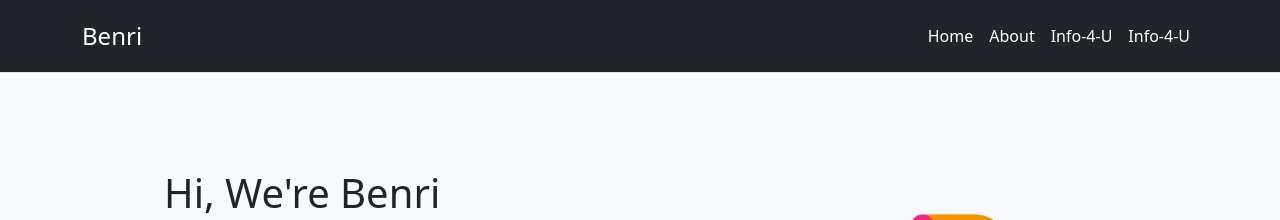
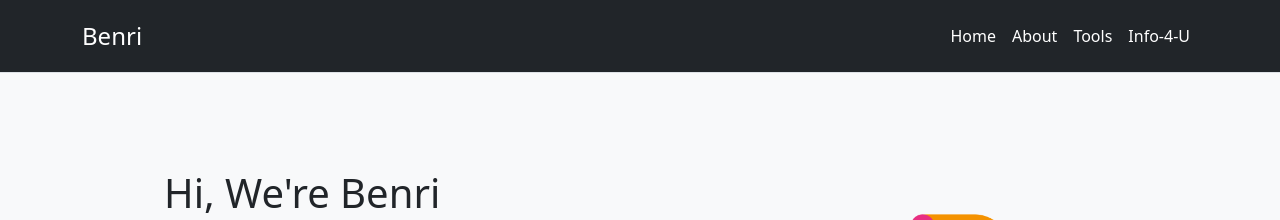
Before and after one commit to RixGpt/benri, a Jekyll site: the page built from index.md, in a window 1280 px wide. Shown: the top 220 px of the page. Built offline with Jekyll 4.4.1, drawn with Linux system fonts in a browser that asks for light colours.

Commit message:
Update default.html

```diff
--- a/_layouts/default.html
+++ b/_layouts/default.html
@@ -20,7 +20,7 @@
       <ul class="nav">
         <li class="nav-item"><a href="/benri/" class="nav-link px-2 text-white">Home</a></li>
         <li class="nav-item"><a href="/benri/about" class="nav-link px-2 text-white">About</a></li>
-        <li class="nav-item"><a href="/benfi/tools/" class="nav-link px-2 text-white">Info-4-U</a></li>
+        <li class="nav-item"><a href="/benfi/tools/" class="nav-link px-2 text-white">Tools</a></li>
         <li class="nav-item"><a href="/benfi/info/" class="nav-link px-2 text-white">Info-4-U</a></li>
       </ul>
     </div>
```
